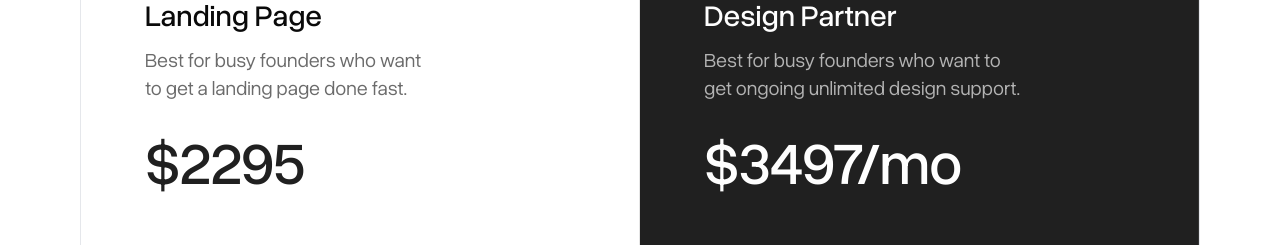
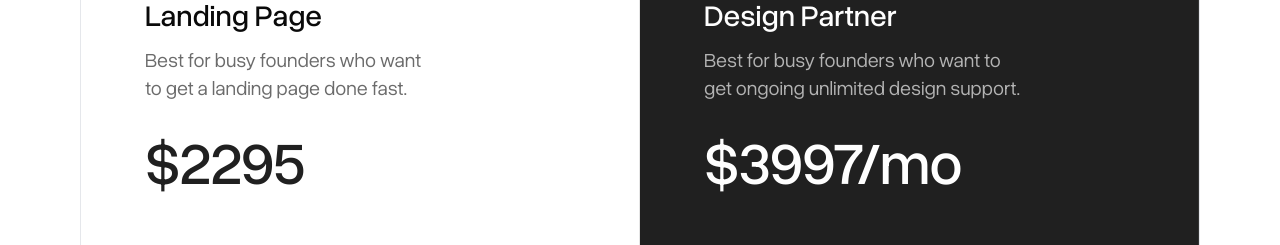
Before and after one commit to emir404/arc, a Next.js app: page / in a window 1280 px wide. Shown: the part 2580-2825 px from the top of the page. Built offline with nearby package versions, Linux system fonts and the light colour scheme.

Commit message:
Update page.tsx

```diff
--- a/src/app/page.tsx
+++ b/src/app/page.tsx
@@ -229,7 +229,7 @@ function Home() {
             </p>
             </div>
             <p className='text-6xl font-medium text-[#fefefe] tracking-[-0.02em]'>
-            $3497/mo
+            $3997/mo
             </p>
             </div>
             <div className='flex flex-col gap-4'>
```
